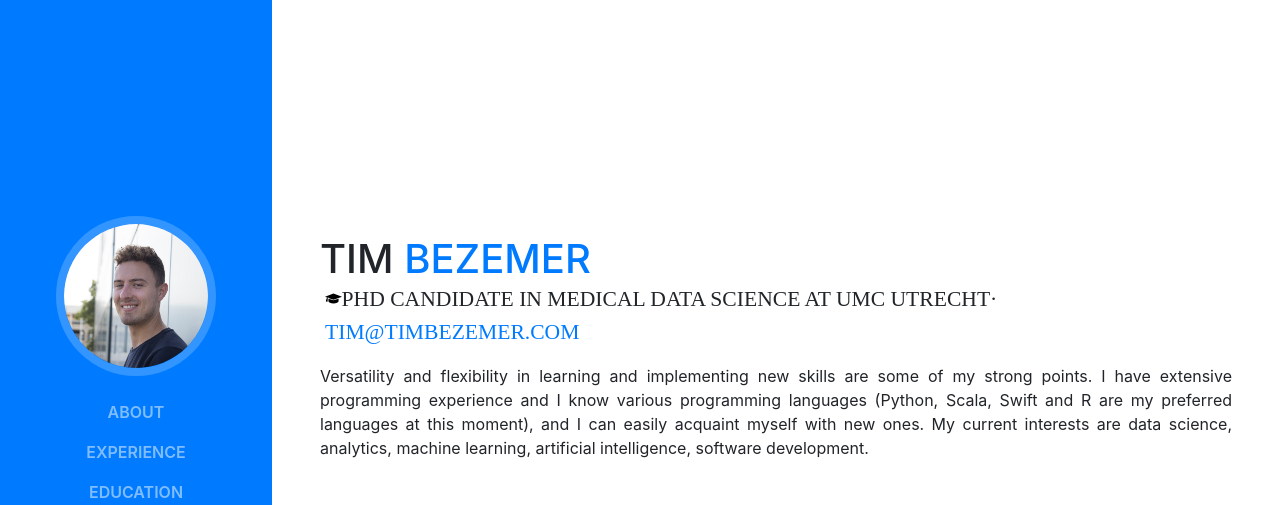
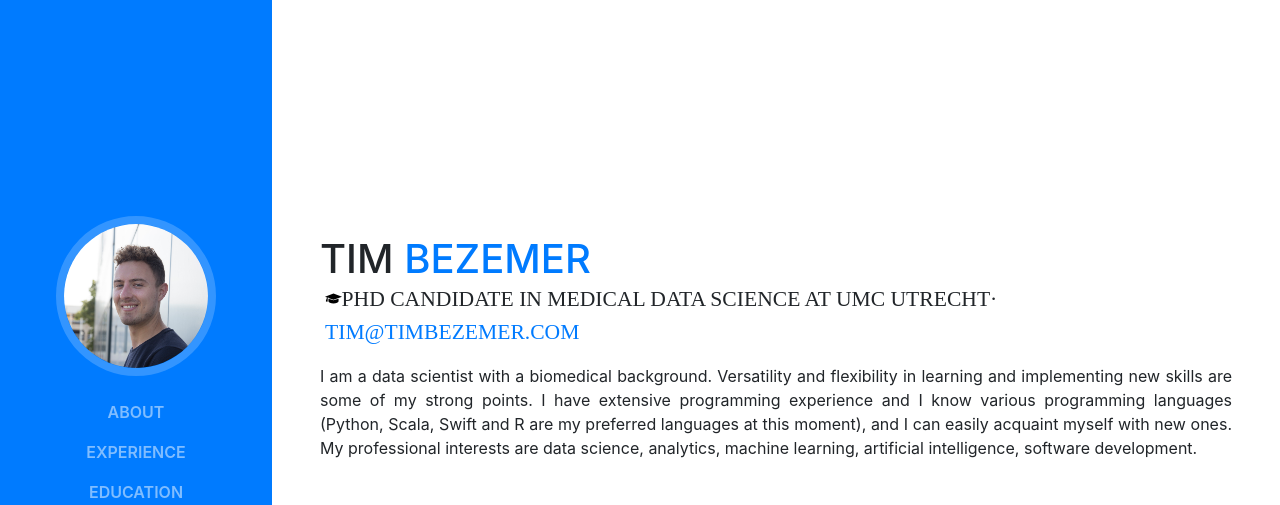
Before and after one commit to tbezemer/tbezemer.github.io, a website with bundled scripts: page index.html in a window 1280 px wide. Shown: the top 505 px of the page. Built offline with nearby package versions, Linux system fonts and the light colour scheme; a web font is replaced by a local one.

Commit message:
Bio text changed

```diff
--- a/index.html
+++ b/index.html
@@ -72,7 +72,7 @@
           <div class="subheading mb-3" style='padding-left: 5px;'><img src="img/hat.svg" style='display: inline-block; height: 1em; padding-bottom: 5px' />PhD Candidate in Medical Data Science at UMC Utrecht·
             <a href="mailto:tim@timbezemer.com">tim@timbezemer.com</a>
           </div>
-          <div class="description_div"><p class="mb-5">Versatility and flexibility in learning and implementing new skills are some of my strong points. I have extensive programming experience and I know various programming languages (Python, Scala, Swift and R are my preferred languages at this moment), and I can easily acquaint myself with new ones. My current interests are data science, analytics, machine learning, artificial intelligence, software development.</p></div>
+          <div class="description_div"><p class="mb-5">I am a data scientist with a biomedical background. Versatility and flexibility in learning and implementing new skills are some of my strong points. I have extensive programming experience and I know various programming languages (Python, Scala, Swift and R are my preferred languages at this moment), and I can easily acquaint myself with new ones. My professional interests are data science, analytics, machine learning, artificial intelligence, software development.</p></div>
           <ul class="list-inline list-social-icons mb-0">
             <li class="list-inline-item">
               <a href="https://www.facebook.com/bezemer.tim">
```
